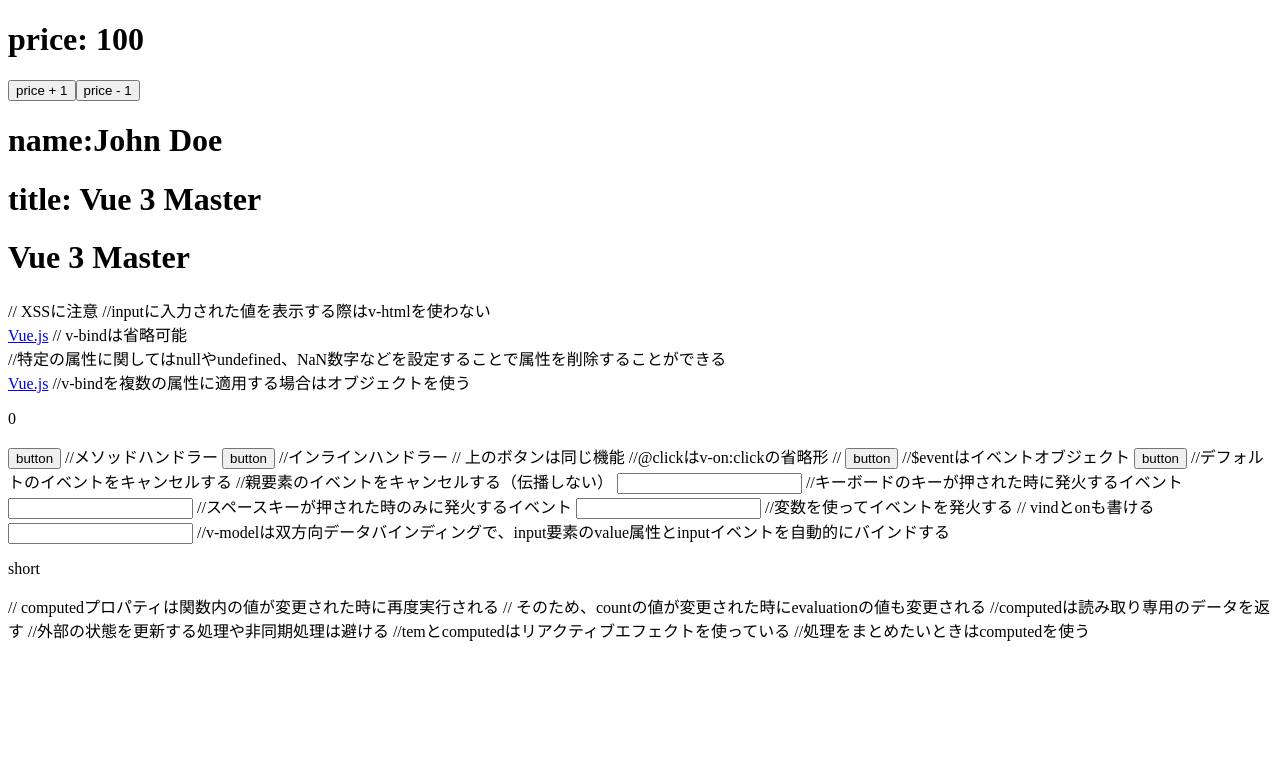
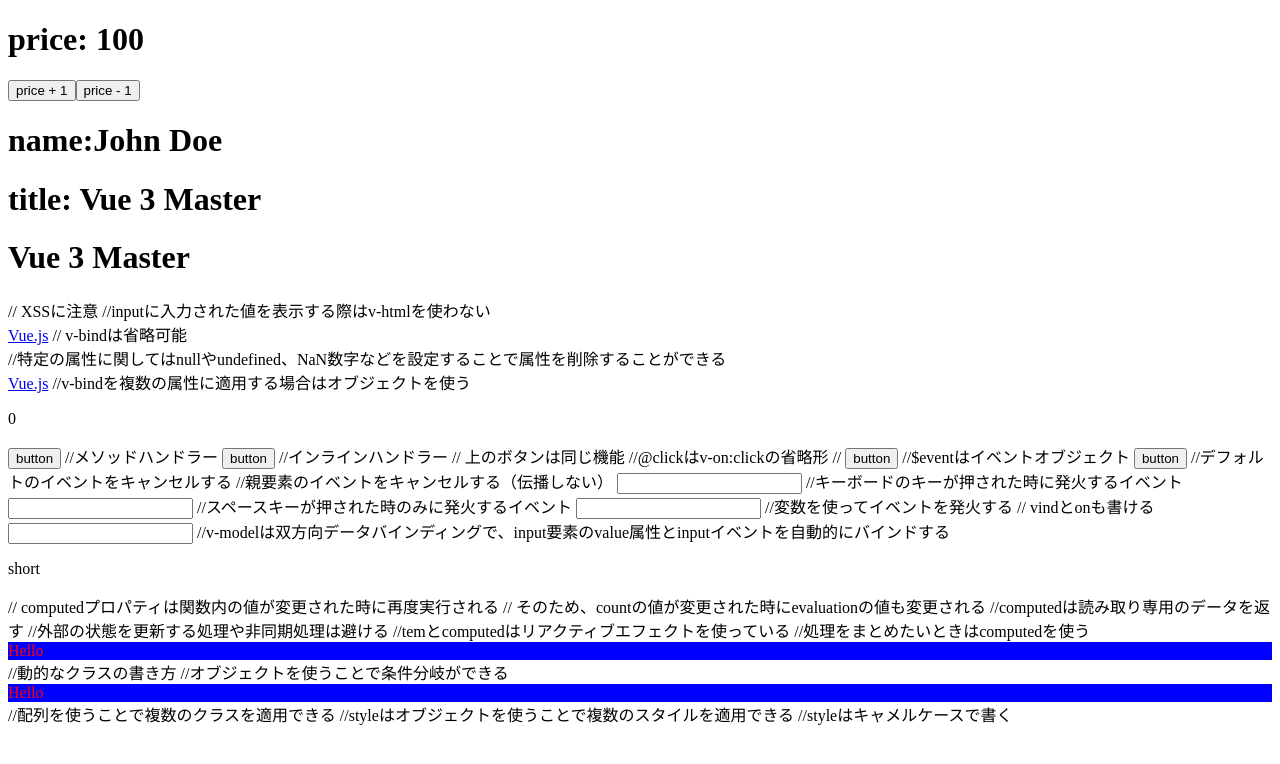
Before and after one commit to 13tyh/Vue_practice, a Vue app: page / in a window 1280 px wide. Shown: the top 764 px of the page. Built offline with nearby package versions, Linux system fonts and the light colour scheme.

Commit message:
cssの当て方

```diff
--- a/src/App.vue
+++ b/src/App.vue
@@ -57,6 +57,8 @@ watchEffect(() => {
 //computedとほぼ同じ
 //監視対象は関数内の値
 //非同期処理は監視できない
+
+const className = ref('red')
 </script>
 <template>
   <h1>price: {{ price }}</h1>
@@ -110,4 +112,18 @@ watchEffect(() => {
     //computedは読み取り専用のデータを返す //外部の状態を更新する処理や非同期処理は避ける
     //temとcomputedはリアクティブエフェクトを使っている //処理をまとめたいときはcomputedを使う
   </div>
+
+  <div :class="{ red: true, 'bg-blue': true }">Hello</div>
+  //動的なクラスの書き方 //オブジェクトを使うことで条件分岐ができる
+  <div :class="[className]" :style="{ color: 'red', backgroundColor: 'blue' }">Hello</div>
+  //配列を使うことで複数のクラスを適用できる
+  //styleはオブジェクトを使うことで複数のスタイルを適用できる //styleはキャメルケースで書く
 </template>
+<style>
+.red {
+  color: red;
+}
+.bg-blue {
+  background-color: blue;
+}
+</style>
```
